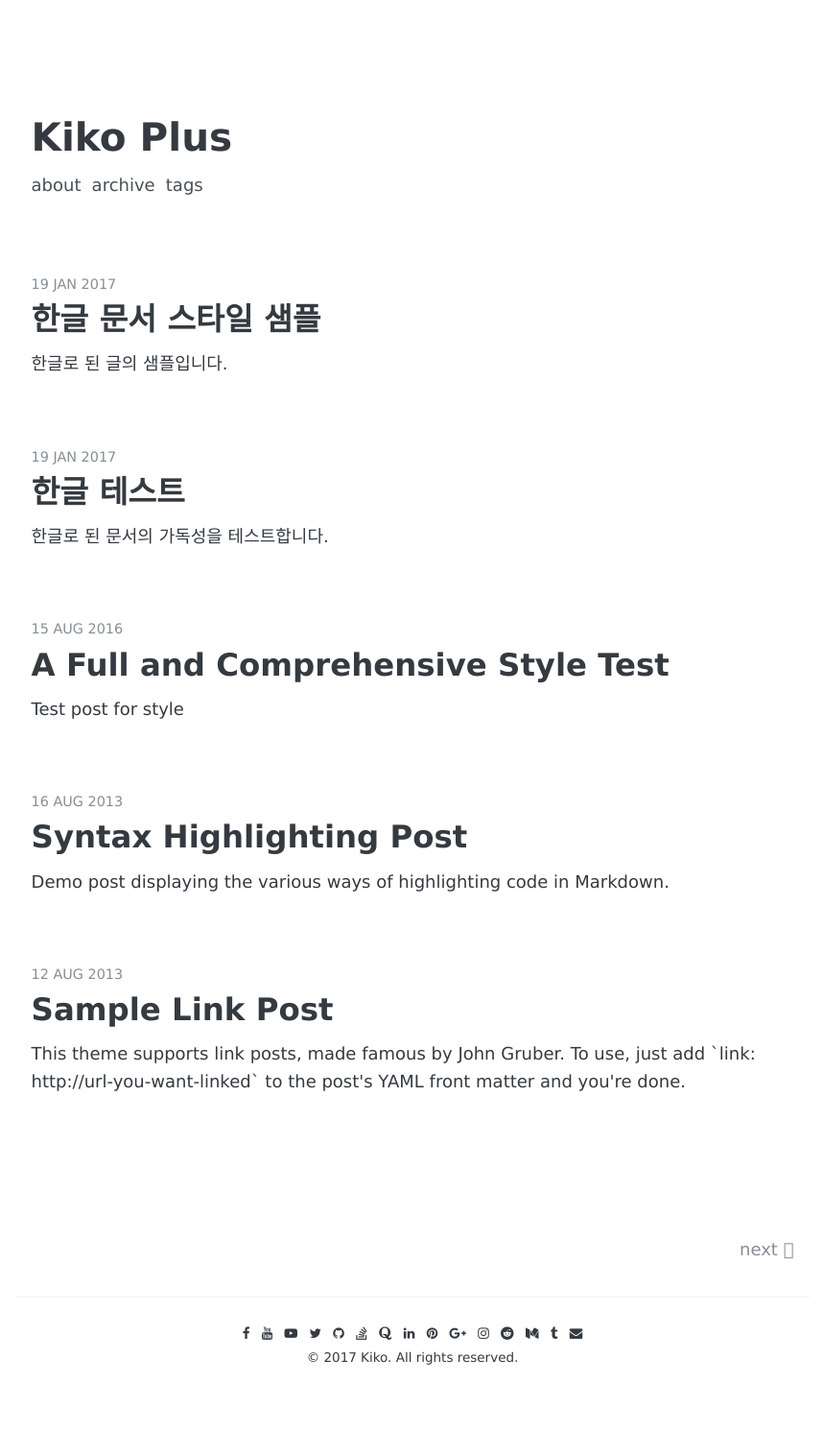
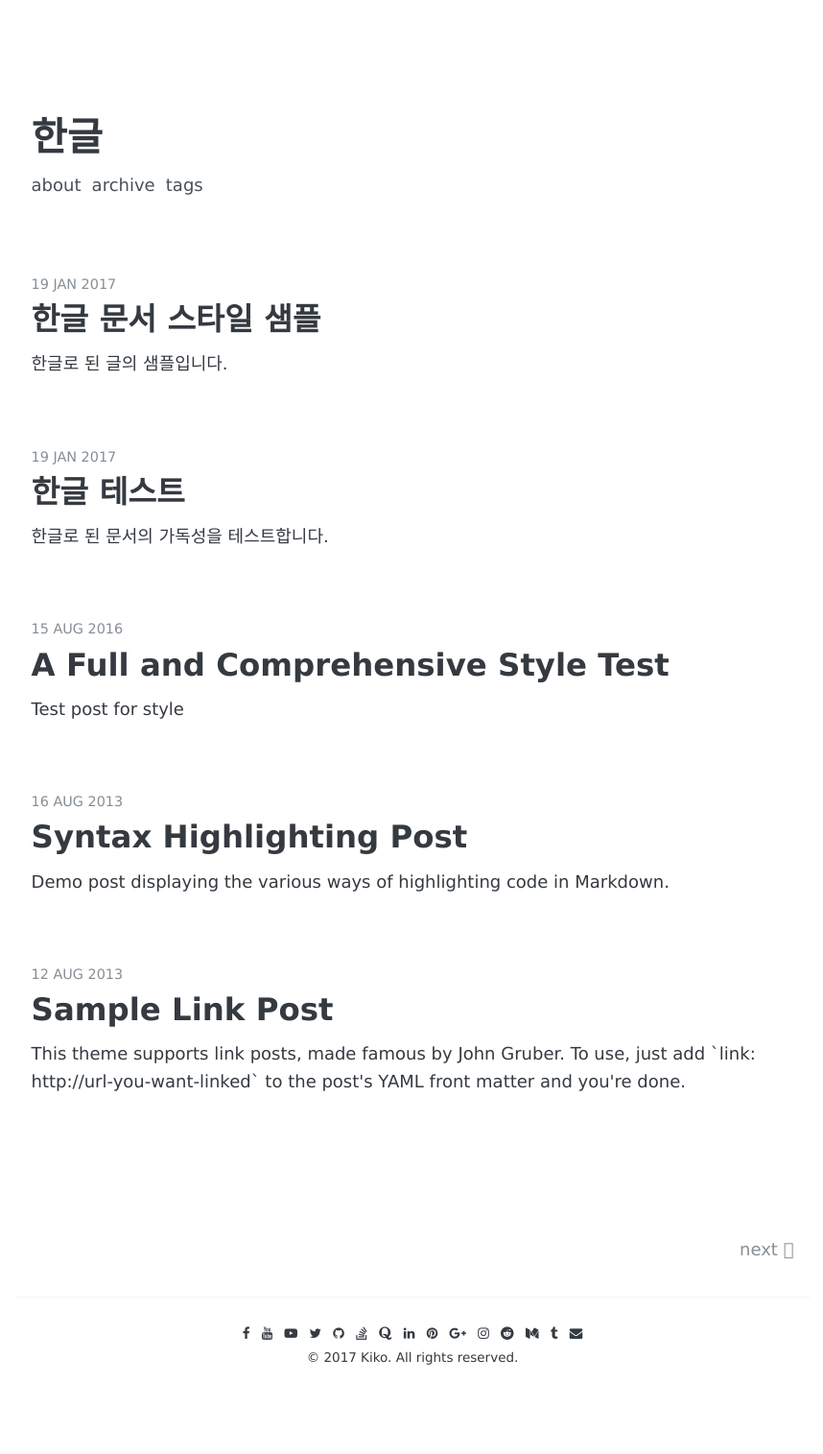
Before and after one commit to dot-cmyk/dot-cmyk.github.io, a Jekyll site: the page built from index.html, in a window 1280 px wide. Shown: the whole page at 96% size, without its empty margins (210-1068 px from the left). Built offline with Jekyll 4.4.1, drawn with Linux system fonts in a browser that asks for light colours; some web fonts are replaced; the list of posts is cut into pages by our own code.

Commit message:
Update _config.yml

```diff
--- a/_config.yml
+++ b/_config.yml
@@ -3,7 +3,7 @@
 # # # # # # # # # # # # #
 remote_theme : aweekj/Kiko-plus
 # Basic
-name:               "Kiko Plus"
+name:               "한글"
 
 author:
   facebook:         your-id
```
